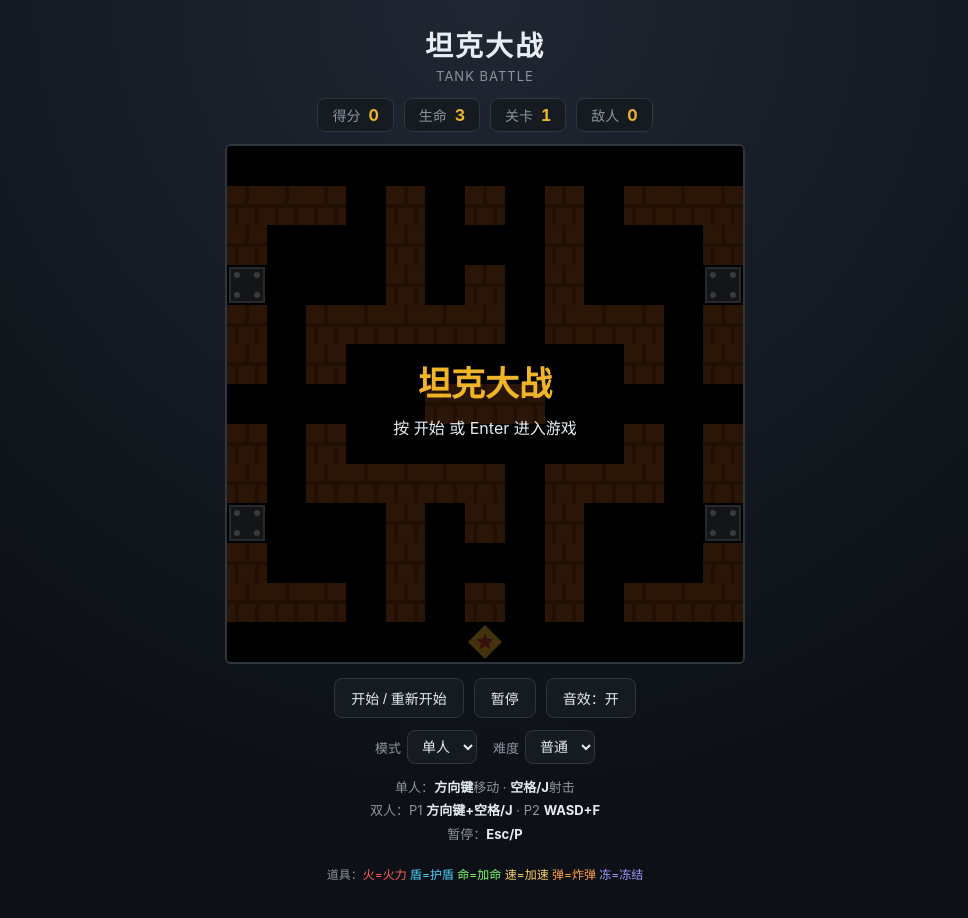
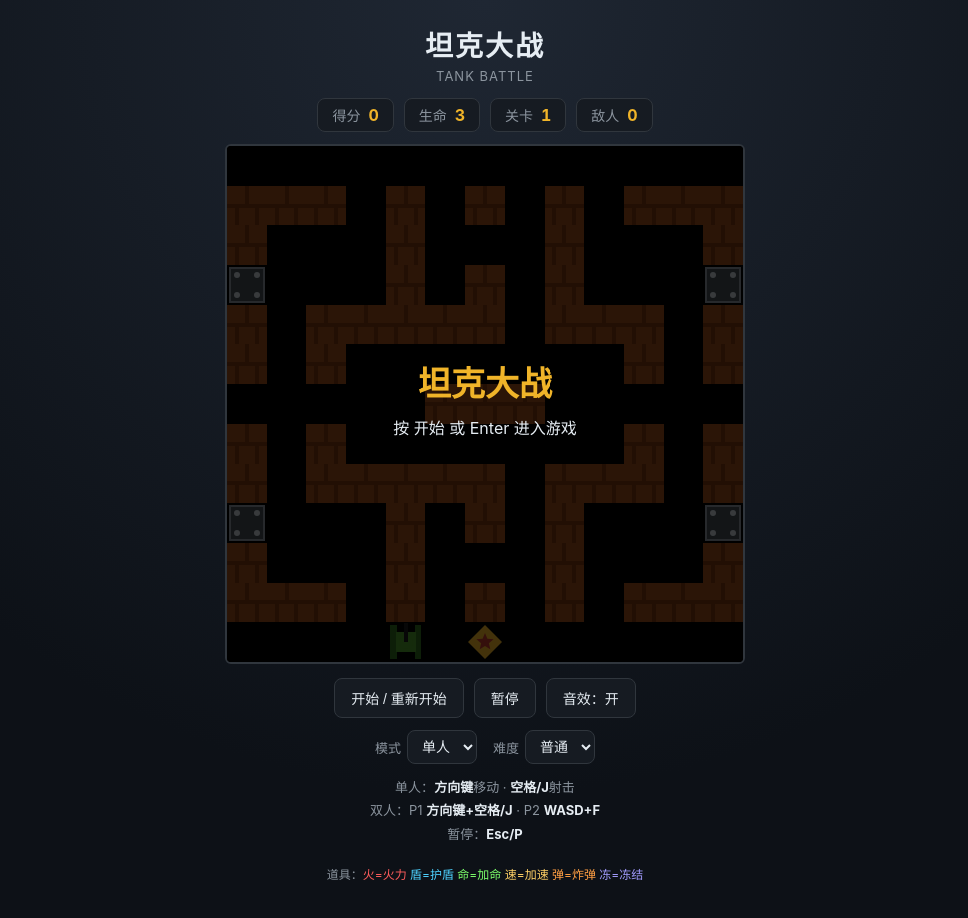
Before and after one commit to bzanniuxi/tank-battle, a plain HTML site: page index.html in a window 1280 px wide. Shown: the whole page, without its empty margins (155-1123 px from the left). Drawn offline with Linux system fonts and the light colour scheme.

Commit message:
Fix single-player mode failing to start
makePlayer 未初始化 active 字段，单人模式下 players[0].active 为
undefined，导致开局即触发 game over 判断。补上 active: true。

Co-Authored-By: Claude Code <noreply@anthropic.com>

```diff
--- a/index.html
+++ b/index.html
@@ -436,7 +436,7 @@ function destroyBase() {
 function makePlayer(cfg) {
   return {
     x: cfg.spawn.x * TILE + OFF, y: cfg.spawn.y * TILE + OFF,
-    dir: UP, alive: true, invuln: 2, isPlayer: true,
+    dir: UP, alive: true, active: true, invuln: 2, isPlayer: true,
     lives: 3, out: false, respawnTimer: 0,
     power: 0, speedBoost: 0,
     color: cfg.color, track: cfg.track, bind: cfg.bind
```
